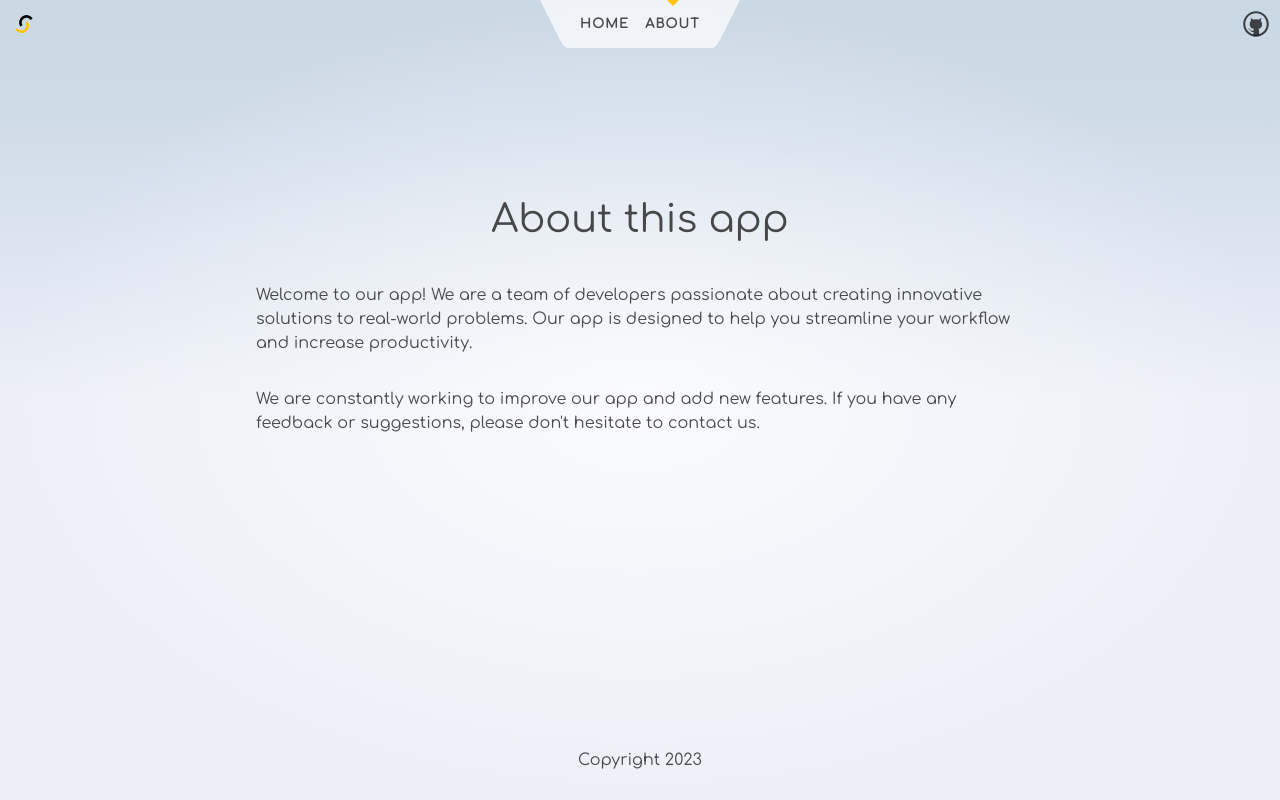
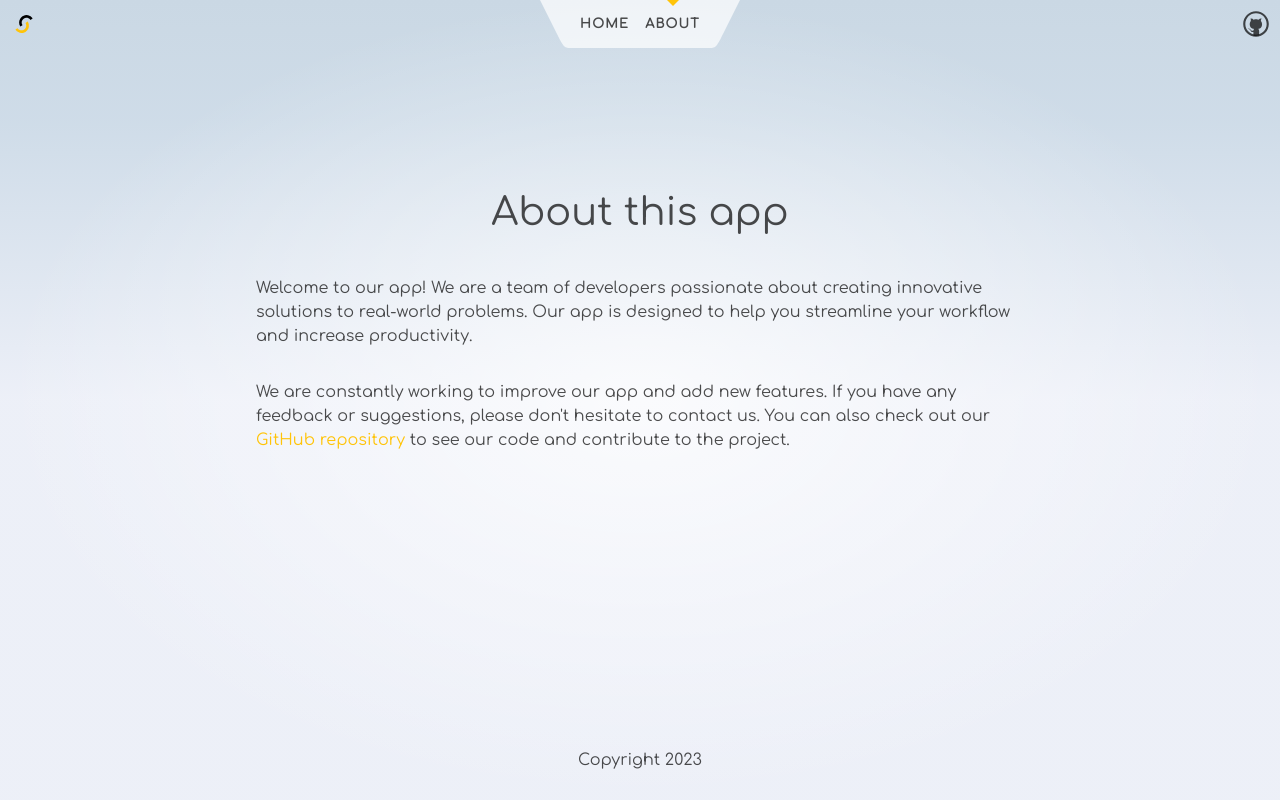
Before and after one commit to langx/website, a SvelteKit app: page /about in a window 1280 px wide. Built offline with nearby package versions, Linux system fonts and the light colour scheme.

Commit message:
github link

```diff
--- a/src/routes/about/+page.svelte
+++ b/src/routes/about/+page.svelte
@@ -14,6 +14,8 @@
 
 	<p>
 		We are constantly working to improve our app and add new features. If you have any feedback or
-		suggestions, please don't hesitate to contact us.
+		suggestions, please don't hesitate to contact us. You can also check out our <a
+			href="https://github.com/languageXchange/website">GitHub repository</a
+		> to see our code and contribute to the project.
 	</p>
 </div>
```
